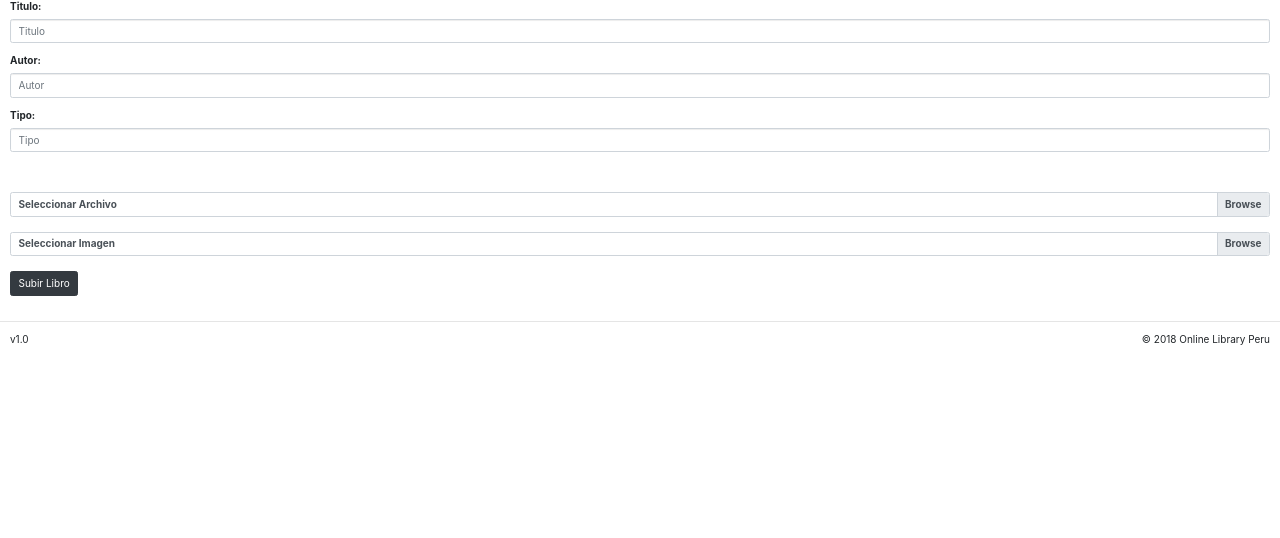
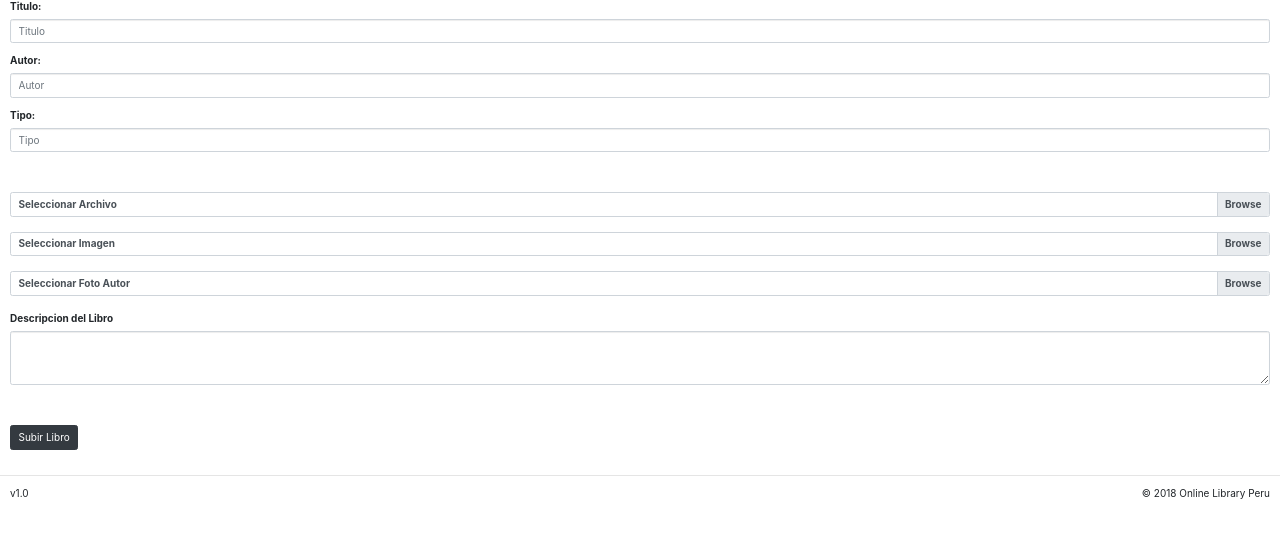
Before and after one commit to jonathanprieto99/onlinelibraryperu, a Flask app: template templates/nuevolibro.html in a window 1280 px wide. Shown: the part 221-759 px from the top of the page. Run offline with Flask 2, Linux system fonts and the light colour scheme; the template is opened without the code that fills it, so the values that code supplies are empty; some libraries are stand-ins or nearby versions.

Commit message:
Version corregida 1.0 No hay errores al adaptar index.js al JSON que se genera, sin embargo falta rutear bien toda la informacion que se genera en el html biblioteca2.html. Se ha agregado la foto del autor al formulario de nuevo libro y tambien el campo de descripcion. Se ha actualizado correctamente el metodo PUT para que contenga los nuevos cambios. Se ha creado una URL: /fotoautor/<ID> para poder visualizar la foto del autor.

```diff
--- a/basic_app.py
+++ b/basic_app.py
@@ -145,21 +145,29 @@ def create_app():
         titulo = request.form['titulo']
         autor = request.form['autor']
         genero = request.form['genero']
+        descripcion= request.form['descripcion']
         imagen = request.files['imagen']
         archivo = request.files['archivo']
+        fotoautor = request.files['fotoautor']
         nombreimagen=imagen.filename
         nombrearchivo = archivo.filename
+        nombrefotoautor=fotoautor.filename
         rutaimagen=os.path.abspath(nombreimagen)
         rutaarchivo=os.path.abspath(nombrearchivo)
+        rutafotoautor=os.path.abspath(nombrefotoautor)
         libro = entities.Libro(titulo=titulo,
                              autor=autor,
                              genero=genero,
+                             descripcion=descripcion,
                              imagen=imagen.read(),
                              archivo=archivo.read(),
+                             fotoautor=fotoautor.read(),
                              nombreimagen=nombreimagen,
                              nombrearchivo=nombrearchivo,
+                             nombrefotoautor=nombrefotoautor,
                              rutaimagen=rutaimagen,
-                             rutaarchivo=rutaarchivo)
+                             rutaarchivo=rutaarchivo,
+                             rutafotoautor=rutafotoautor)
         session = db.Session(engine)
         session.add(libro)
         session.commit()
@@ -168,20 +176,25 @@ def create_app():
     @app.route('/libro/<ID>', methods=['PUT'])
     def update_book(ID):
         session = db.Session(engine)
-        libros = session.query(entities.Libro).filter(entities.Libro.id == id)
+        libros = session.query(entities.Libro).filter(entities.Libro.ID == ID)
 
         for libro in libros:
             libro.titulo = request.form['titulo']
             libro.autor = request.form['autor']
             libro.genero = request.form['genero']
+            libro.descripcion =request.form['descripcion']
             libro.imagen = request.files['imagen']
             libro.archivo = request.files['archivo']
-            nombreimagen=imagen.filename
+            libro.fotoautor = request.files['fotoautor']
+            nombreimagen = imagen.filename
             nombrearchivo = archivo.filename
+            nombrefotoautor = fotoautor.filename
             libro.nombreimagen=nombreimagen
             libro.nombrearchivo = nombrearchivo
+            libro.nombrefotoautor = nombrefotoautor
             libro.rutaimagen=os.path.abspath(nombreimagen)
             libro.rutaarchivo=os.path.abspath(nombrearchivo)
+            libro.rutafotoarchivo = os.path.abspath(nombrearchivo)
             session.add(libro)
         session.commit()
         return render_template('success.html')
@@ -206,6 +219,16 @@ def create_app():
             break
         return Response(data[0].archivo, mimetype='application/pdf')
 
+    @app.route('/fotoautor/<ID>', methods=['GET'])
+    def fotoautor(ID):
+        db_session = db.Session(engine)
+        libros = db_session.query(entities.Libro).filter(entities.Libro.ID == ID)
+        data = []
+        for libro in libros:
+            data.append(libro)
+            break
+        return Response(data[0].fotoautor, mimetype='image/png')
+
     @app.route('/libros', methods=['GET'])
     @roles_required('Admin')
     def libros():
--- a/model/entities.py
+++ b/model/entities.py
@@ -6,11 +6,15 @@ class Libro(connector.Manager.Base):
     ID = Column(Integer, Sequence('libro_id_seq'), primary_key=True)
     titulo = Column(String(50))
     autor = Column(String(50))
-    genero = Column(String(15)) #cambiar a genero
+    genero = Column(String(15))
+    descripcion= Column(String(500))
     archivo = Column(LargeBinary)
     imagen = Column(LargeBinary)
+    fotoautor=Column(LargeBinary)
     nombreimagen = Column(String(200))
     nombrearchivo = Column(String(200))
+    nombrefotoautor=Column(String(200))
     rutaarchivo = Column(String(200))
     rutaimagen = Column(String(200))
+    rutafotoautor= Column(String(200))
     Favorite=Column(Boolean)
--- a/templates/biblioteca.html
+++ b/templates/biblioteca.html
@@ -1,4 +1,4 @@
 {% extends 'flask_user/_public_base.html' %}
 {% block content %}
-    <iframe src="/biblioteca2" style="margin: 0 0 0 0; width: 100%; height:100%; float: left; padding: 0 0 0 0"></iframe>
+    <iframe src="/biblioteca2" style="margin: 0 0 0 0; width: 100%; height:2000px; float: left; padding-top: 20px"></iframe>
 {% endblock %}
--- a/templates/nuevolibro.html
+++ b/templates/nuevolibro.html
@@ -57,6 +57,22 @@
 <br>
 <br>
 
+    <div class="custom-file">
+  <input name="fotoautor" type="file" class="custom-file-input" id="fotoautor" lang="es">
+  <label class="custom-file-label" for="customFileLang">Seleccionar Foto Autor</label>
+</div>
+
+<br>
+<br>
+
+    <div class="form-group">
+    <label for="exampleFormControlTextarea1">Descripcion del Libro</label>
+    <textarea class="form-control" name="descripcion" id="descripcion" rows="3"></textarea>
+  </div>
+
+    <br>
+    <br>
+
   <button type="submit" id="submit" class="btn btn-dark">Subir Libro</button>
 
 </form>
```
Also changed, not shown: static/js/index.js (+23 -8 lines), templates/biblioteca2.html (+5 -5 lines).
